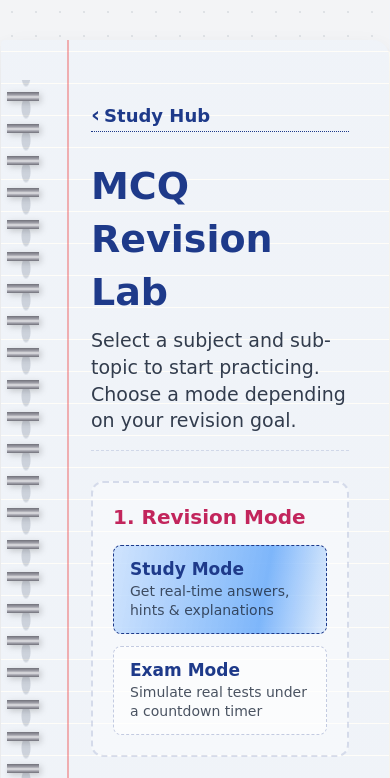
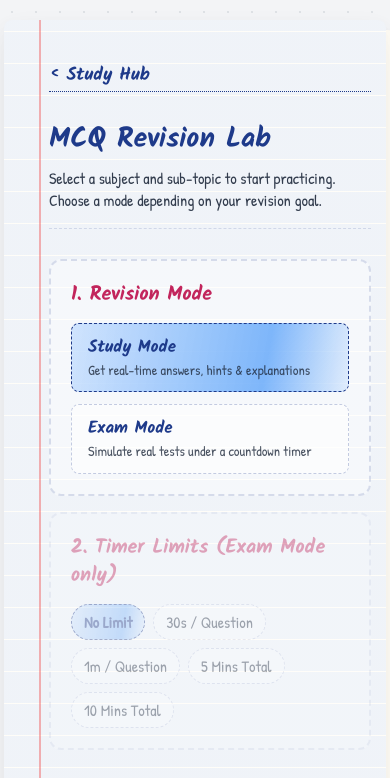
Before and after one commit to khosa76/khosaHub, a plain HTML site: page mcq_tester.html in a window 390 px wide. Shown: the top 778 px of the page. Drawn offline with Linux system fonts and the light colour scheme.

Commit message:
Fix mobile responsive layouts, hide spiral bindings below 768px, and fix Google Font imports in mcq_tester.html

```diff
--- a/dashboard.css
+++ b/dashboard.css
@@ -451,3 +451,45 @@ p {
 .summon-chai-link:hover {
   color: var(--ink-red);
 }
+
+/* Mobile Responsive Overrides for Lined Notebook layout */
+@media (max-width: 768px) {
+  body {
+    padding: 20px 4px;
+  }
+
+  .paper-page {
+    /* Reduce padding and hide metal spirals to maximize mobile reading width */
+    padding: 40px 15px 40px 45px;
+    background-image:
+      linear-gradient(90deg, transparent 35px, var(--margin-line) 35px, var(--margin-line) 37px, transparent 37px),
+      linear-gradient(var(--note-line) 96%, transparent 96%);
+    background-size: 100% 100%, 100% 32px;
+    background-position: 0 0, 0 12px;
+    border-radius: 8px;
+  }
+
+  .paper-page::before,
+  .paper-page::after {
+    display: none; /* Hide spirals and holes on small screens */
+  }
+
+  .subjects-grid {
+    grid-template-columns: 1fr; /* Stack cards vertically */
+    gap: 16px;
+  }
+
+  .subject-card {
+    padding: 16px;
+  }
+
+  h1 {
+    font-size: 28px;
+    line-height: 36px;
+  }
+
+  .subtitle {
+    font-size: 18px;
+    margin-bottom: 20px;
+  }
+}
--- a/mcq_tester.css
+++ b/mcq_tester.css
@@ -1208,3 +1208,44 @@ body {
   color: #78350f;
   border-radius: 0 4px 4px 0;
 }
+
+/* Mobile Responsive Overrides for Lined Notebook layout */
+@media (max-width: 768px) {
+  body {
+    padding: 20px 4px;
+  }
+
+  .paper-page {
+    /* Reduce padding and hide metal spirals to maximize mobile reading width */
+    padding: 40px 15px 40px 45px;
+    background-image:
+      linear-gradient(90deg, transparent 35px, var(--margin-line) 35px, var(--margin-line) 37px, transparent 37px),
+      linear-gradient(var(--note-line) 96%, transparent 96%);
+    background-size: 100% 100%, 100% 32px;
+    background-position: 0 0, 0 12px;
+    border-radius: 8px;
+  }
+
+  .paper-page::before,
+  .paper-page::after {
+    display: none; /* Hide spirals and holes on small screens */
+  }
+
+  .settings-container {
+    grid-template-columns: 1fr;
+    gap: 16px;
+  }
+
+  .results-layout-grid {
+    grid-template-columns: 1fr;
+    gap: 20px;
+  }
+
+  .view-title {
+    font-size: 28px;
+  }
+
+  .view-subtitle {
+    font-size: 16px;
+  }
+}
--- a/mcq_tester.html
+++ b/mcq_tester.html
@@ -8,7 +8,7 @@
     <link rel="preconnect" href="https://fonts.googleapis.com">
     <link rel="preconnect" href="https://fonts.gstatic.com" crossorigin>
     <link
-        href="https://fonts.googleapis.com/css2?family=Inter:wght@300;400;500;600;700&family=JetBrains+Mono:wght@400;500&display=swap"
+        href="https://fonts.googleapis.com/css2?family=Caveat:wght@400;700&family=Kalam:wght@400;700&family=Patrick+Hand&family=JetBrains+Mono:wght@400;500&display=swap"
         rel="stylesheet">
     <link rel="stylesheet" href="mcq_tester.css">
     <!-- Apple Home Screen / PWA support -->
--- a/subjects/polity/style.css
+++ b/subjects/polity/style.css
@@ -904,3 +904,36 @@ th {
 .summon-chai-link:hover {
   color: var(--ink-red);
 }
+
+/* Mobile Responsive Overrides for Lined Notebook layout */
+@media (max-width: 768px) {
+  body {
+    padding: 20px 4px;
+  }
+
+  .paper-page {
+    /* Reduce padding and hide metal spirals to maximize mobile reading width */
+    padding: 40px 15px 40px 45px;
+    background-image:
+      linear-gradient(90deg, transparent 35px, var(--margin-line) 35px, var(--margin-line) 37px, transparent 37px),
+      linear-gradient(var(--note-line) 96%, transparent 96%);
+    background-size: 100% 100%, 100% 32px;
+    background-position: 0 0, 0 12px;
+    border-radius: 8px;
+  }
+
+  .paper-page::before,
+  .paper-page::after {
+    display: none; /* Hide spirals and holes on small screens */
+  }
+
+  h1 {
+    font-size: 28px;
+    line-height: 36px;
+  }
+
+  .back-home-btn {
+    font-size: 16px;
+    margin-bottom: 12px;
+  }
+}
```
